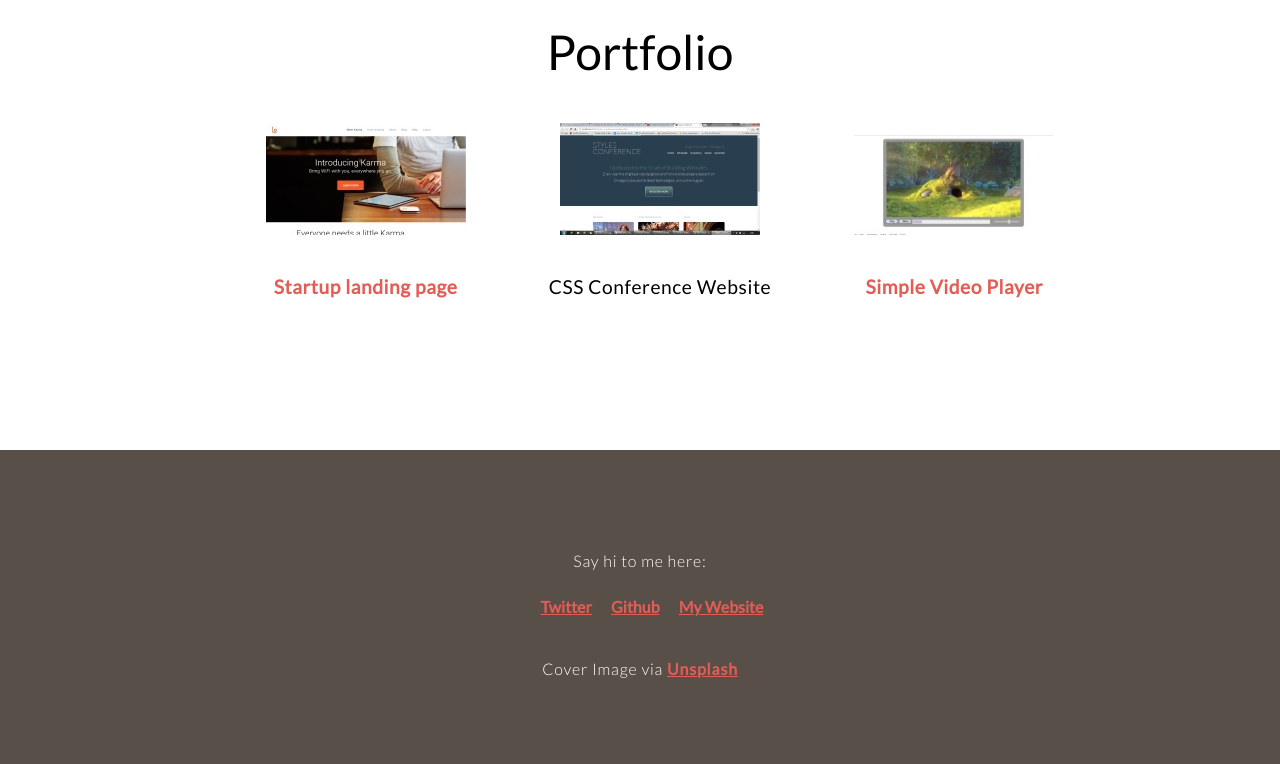
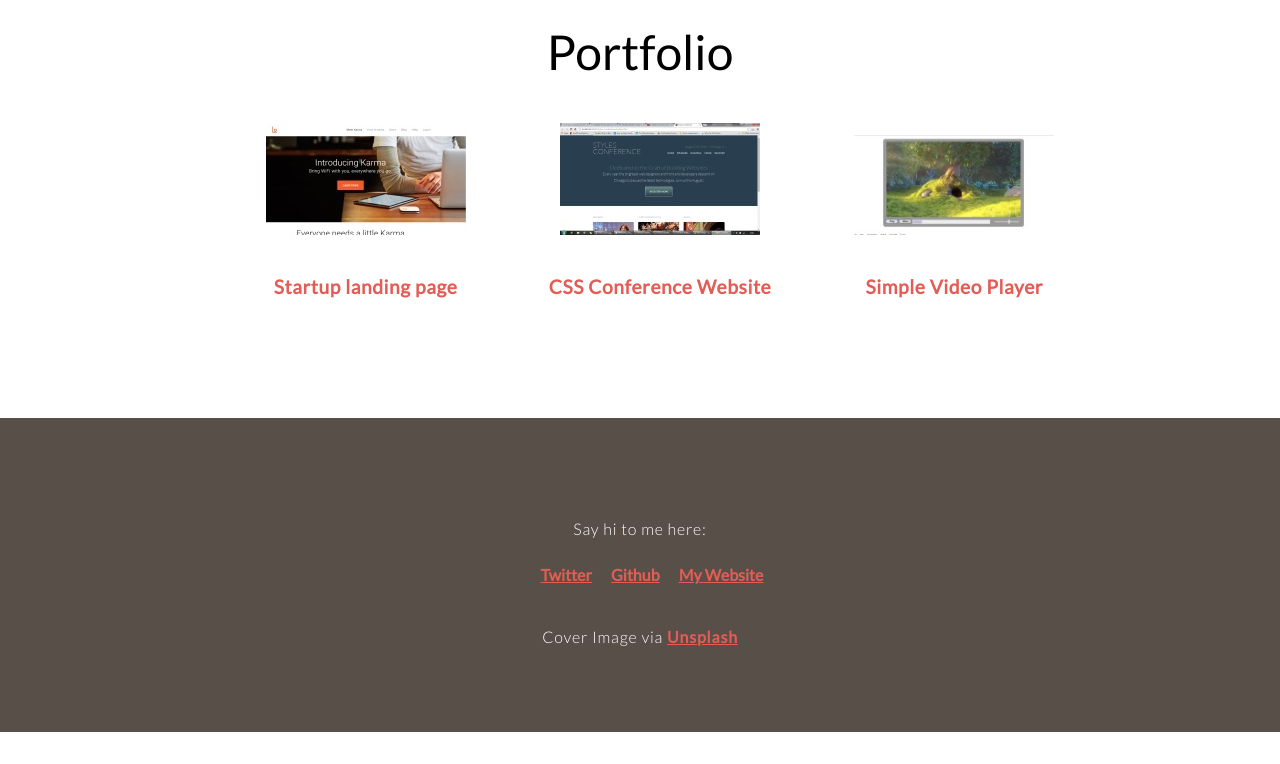
Before and after one commit to keithdhd/keith-douglas-portfolio, a plain HTML site: page index.html in a window 1280 px wide. Shown: the part 1457-2221 px from the top of the page. After the commit the page ends 2189 px from the top, so only its background shows below. Drawn offline with Linux system fonts and the light colour scheme.

Commit message:
Linked to conference website

```diff
--- a/css/main.css
+++ b/css/main.css
@@ -122,7 +122,7 @@ a:hover {
 
 .content-footer{
 	/* Layout Declarations */
-	margin-top: 5em;
+	margin-top: 3em;
 	padding: 4em 0;
 	/* Appearance Rules */
 	background-color: #594F49;
--- a/index.html
+++ b/index.html
@@ -48,8 +48,8 @@ I've also been learning to write and I'm writing my first novel and short story
           <div class="caption"><h3><a href="http://keithdhd.github.io/startup-landing-page-clone/">Startup landing page </a></h3></div>
 
         </li>
-        <li><img src="images/styles-conference.jpg" alt="CSS Conference Website" width="200px">
-          <div class="caption"><h3>CSS Conference Website</h3></div>
+        <li><a href="http://keithdhd.github.io/styles-conference"><img src="images/styles-conference.jpg" alt="CSS Conference Website" width="200px"></a>
+          <div class="caption"><h3><a href="http://keithdhd.github.io/styles-conference">CSS Conference Website</a></h3></div>
         </li>
         <li><a href="http://www.keithdouglas.co.uk/html5/video-player.html"><img src="images/video-player.jpg" alt="Video Player" width="200px"></a>
           <div class="caption"><h3><a href="http://www.keithdouglas.co.uk/html5/video-player.html">Simple Video Player</a></h3></div>
```
